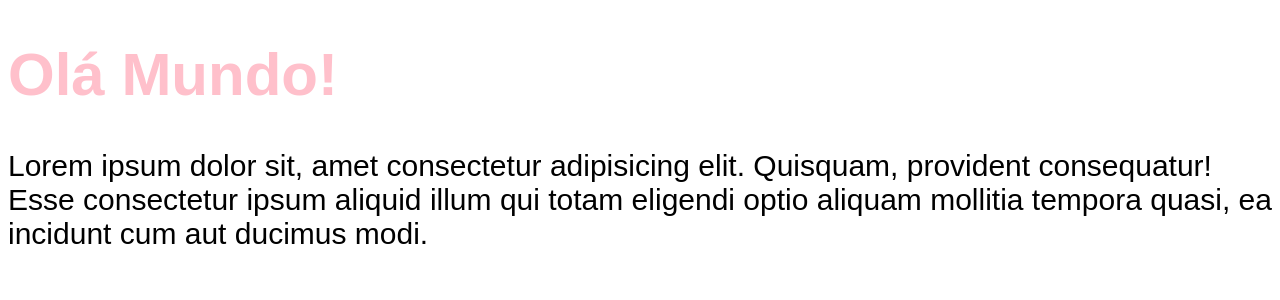
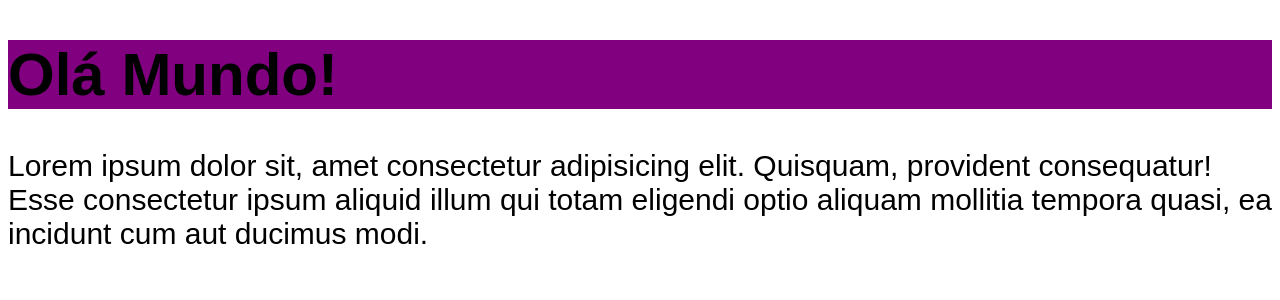
Before and after one commit to LiloKhaji/chronos-pomodoro, a React (Vite) app: page / in a window 1280 px wide. Shown: the top 300 px of the page. Built offline with nearby package versions, Linux system fonts and the light colour scheme.

Commit message:
Corrigindo o Heading.tsx para pegar as classes corretamente

```diff
--- a/src/App.tsx
+++ b/src/App.tsx
@@ -1,7 +1,7 @@
 import { Heading } from './components/Heading';
 
+import './styles/theme.css';
 import './styles/global.css';
-import './styles/theme.css';
 
 export function App() {
   console.log('oi');
--- a/src/components/Heading.tsx
+++ b/src/components/Heading.tsx
@@ -1,5 +1,5 @@
 import styles from './Heading.module.css';
-
+console.log(styles);
 export function Heading() {
-  return <h1 className={styles.Heading}>Olá Mundo!</h1>;
+  return <h1 className={styles.heading}>Olá Mundo!</h1>;
 }
```
